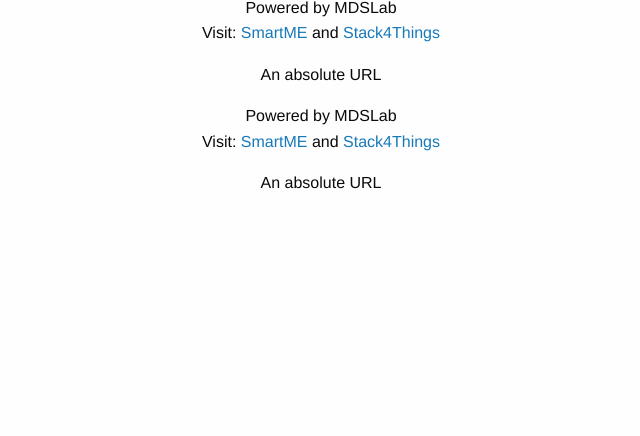
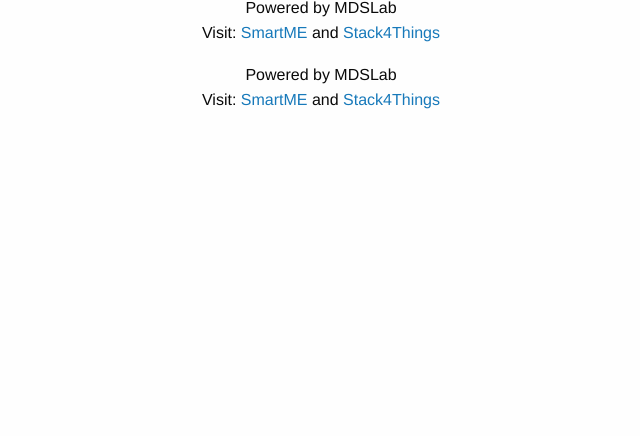
Before and after one commit to MDSLab/s4t-iotronic-webinterface, a PHP site: template application/views/template/footer.php in a window 1280 px wide. Shown: the part 169-605 px from the top of the page, without its empty margins (319-959 px from the left). Run offline with PHP 8.4, Linux system fonts and the light colour scheme; the template is opened without the code that fills it, so the values that code supplies are empty; some libraries are stand-ins or nearby versions.

Commit message:
Update footer.php

```diff
--- a/application/views/template/footer.php
+++ b/application/views/template/footer.php
@@ -1,6 +1,5 @@
 		<div id="footer" align="center" style="z-index: 999;">
 			<p>Powered by MDSLab <br />Visit: <a href="http://smartme.unime.it/it/">SmartME</a> and <a href="http://stack4things.unime.it/">Stack4Things</a></p>
-		<p>An absolute URL</p>
                 </div>
 
 		<script src="<?= $this -> config -> site_url() ?>assets/bower_components/foundation/js/vendor/jquery.js"></script>
```
